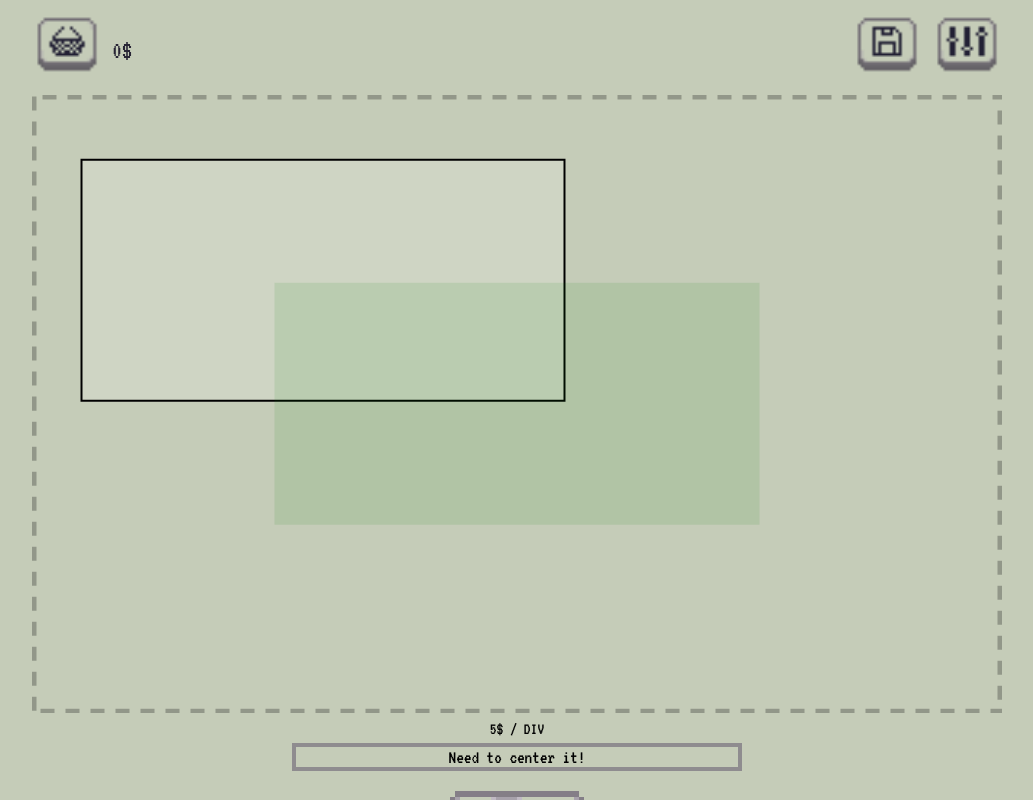
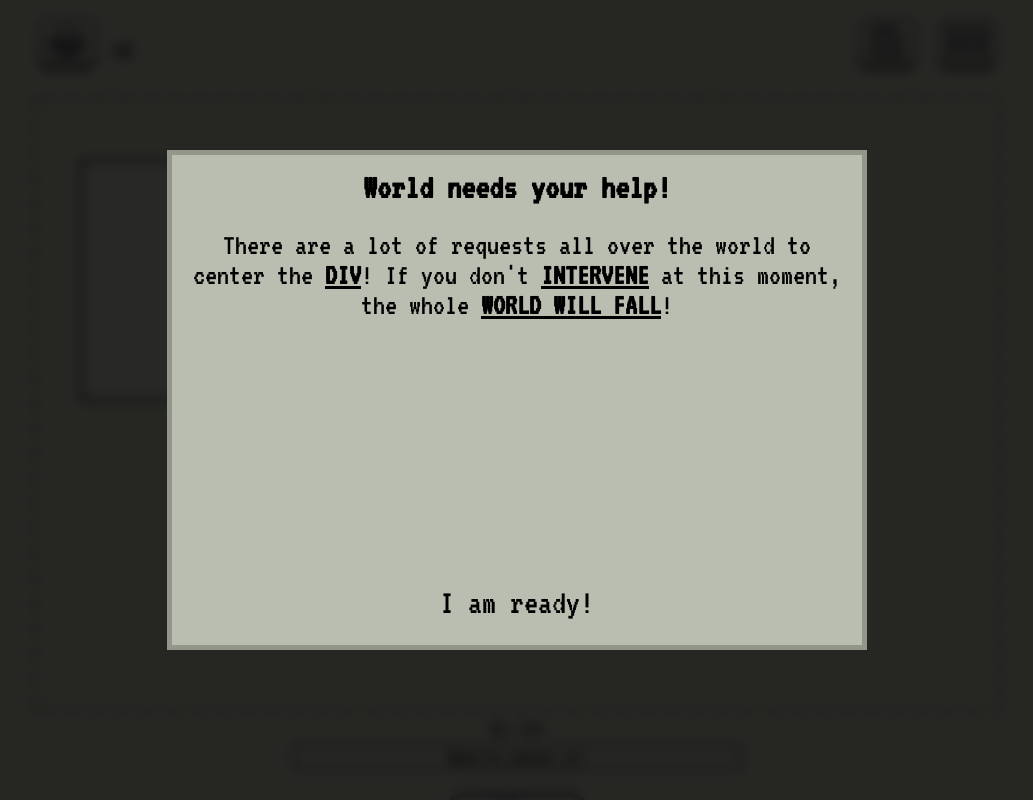
Before and after one commit to FalejevV/div-game, a Next.js app: page / in a window 1280 px wide. Shown: the whole page, without its empty margins (123-1156 px from the left). Built offline with nearby package versions, Linux system fonts and the light colour scheme.

Commit message:
Added welcome page

```diff
--- a/layouts/MainWindow/MainWindow.tsx
+++ b/layouts/MainWindow/MainWindow.tsx
@@ -6,20 +6,22 @@ import DivButton from "components/DivButton/DivButton";
 import ShopWindow from "layouts/ShopWindow/ShopWindow";
 import { useAppDispatch, useAppSelector } from "app/hooks";
 import { RootState } from "app/store";
-import { useEffect, useMemo } from "react";
+import { useEffect, useMemo, useState } from "react";
 import helpers from "helpers";
 import { IHelper } from "interface";
 import { setMoney } from "app/slices/userData";
 import HelpersDisplay from "layouts/HelpersDisplay/HelpersDisplay";
 import Savior from "components/Savior/Savior";
 import SettingsWindow from "layouts/SettingsWindow/SettingsWindow";
-
+import Cookies from 'js-cookie';
+import WelcomeWindow from "layouts/WelcomeWindow/WelcomeWindow";
 
 function MainWindow(){
 
     let helperDataSelector = useAppSelector((state:RootState) => state.helperData);
     let userHelperLevelSelector = useAppSelector((state:RootState) => state.userData.helperLevel);
     let divDataSelector = useAppSelector((state:RootState) => state.divData);
+    const[welcomeWindowDisplay, setWelcomeWindowDisplay] = useState(0);
     let dispatch = useAppDispatch();
 
     let timeout:any;
@@ -60,8 +62,14 @@ function MainWindow(){
         </>
     },[]);
 
+    useEffect(() => {
+        let welcomeCheck = Cookies.get("welcome-was-shown");
+        setWelcomeWindowDisplay(Number(welcomeCheck) || 1);
+    },[]);
+
     return(
         <MainWrapped>
+            {welcomeWindowDisplay === 1 && <WelcomeWindow  setWelcomeWindowDisplay={setWelcomeWindowDisplay}/>}
             <MainContainer>
                 {ObjectsMemo}
             </MainContainer>
--- /dev/null
+++ b/layouts/WelcomeWindow/WelcomeWindow.styled.tsx
@@ -0,0 +1,57 @@
+import styled from "styled-components"
+
+export const WWWrapper = styled.div`
+    width:100vw;
+    height:100%;
+    background-color: #000000ce;
+    position:absolute;
+    left:0px;
+    top:0px;
+    z-index:100000;
+    display: flex;
+    align-items: center;
+    justify-content: center;
+    padding:20px;
+    backdrop-filter: blur(6px);
+`
+
+export const WWContainer = styled.div`
+    width:100%;
+    height:100%;
+    max-width:700px;
+    max-height:500px;
+    background-color: #babeb1;
+    border:5px solid #929789;
+    display: flex;
+    flex-direction:column;
+    gap:25px;
+    padding:15px;
+`
+
+export const WWTitle = styled.h1`
+    width:100%;
+    text-align: center;
+    font-size:35px;
+    color:black;
+`
+
+export const WWText = styled.p`
+    width:100%;
+    text-align: center;
+    font-size:30px;
+    color:black;
+    flex:1 auto;
+`
+
+export const WWButtonText = styled.p`
+    padding:10px 20px;
+    text-align: center;
+    font-size:35px;
+    color:black;
+    cursor: pointer;
+
+    &:hover{
+        text-decoration: underline;
+        font-weight: bold;
+    }
+`
--- /dev/null
+++ b/layouts/WelcomeWindow/WelcomeWindow.tsx
@@ -0,0 +1,22 @@
+import Cookies from "js-cookie";
+import { WWButtonText, WWContainer, WWText, WWTitle, WWWrapper } from "./WelcomeWindow.styled";
+
+
+
+function WelcomeWindow(props:{
+    setWelcomeWindowDisplay:Function,
+}){
+    return(
+        <WWWrapper>
+            <WWContainer>
+                <WWTitle>World needs your help!</WWTitle>
+                <WWText>
+                    There are a lot of requests all over the world to center the <u><b>DIV</b></u>! If you don't <u><b>INTERVENE</b></u> at this moment, the whole <u><b> WORLD WILL FALL</b></u>!
+                </WWText>
+                <WWButtonText onClick={() => {props.setWelcomeWindowDisplay(2); Cookies.set('welcome-was-shown', '2');}}>I am ready!</WWButtonText>
+            </WWContainer>
+        </WWWrapper>
+    )
+}
+
+export default WelcomeWindow;
--- a/package.json
+++ b/package.json
@@ -21,11 +21,15 @@
     "dotenv": "^16.0.3",
     "eslint": "8.33.0",
     "eslint-config-next": "13.1.6",
+    "js-cookie": "^3.0.1",
     "next": "13.1.6",
     "react": "18.2.0",
     "react-dom": "18.2.0",
     "react-redux": "^8.0.5",
     "styled-components": "^5.3.6",
     "typescript": "4.9.5"
+  },
+  "devDependencies": {
+    "@types/js-cookie": "^3.0.3"
   }
 }
```
Also changed, not shown: 1 other file (tests, documents, lock files or other folders).
